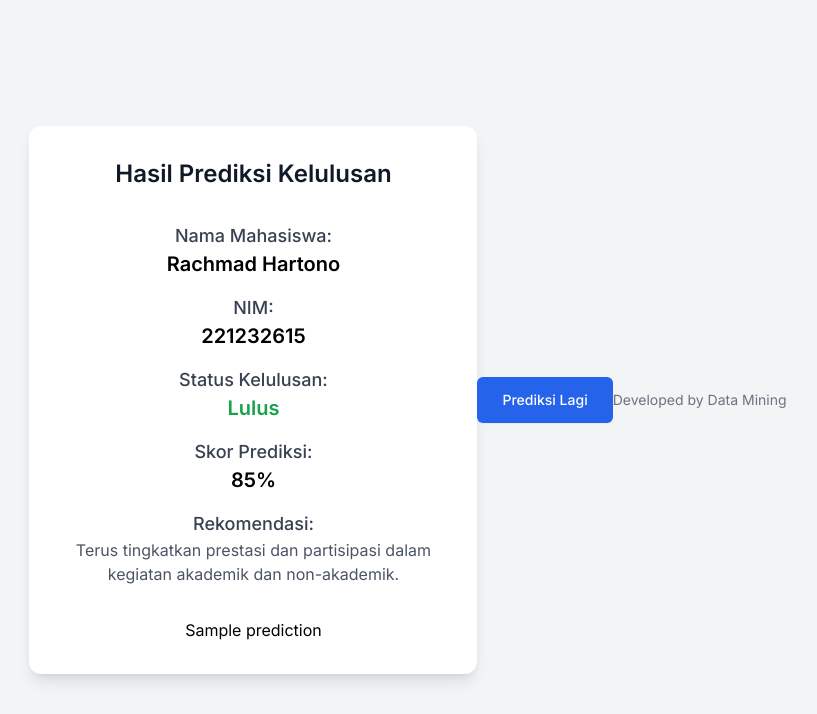
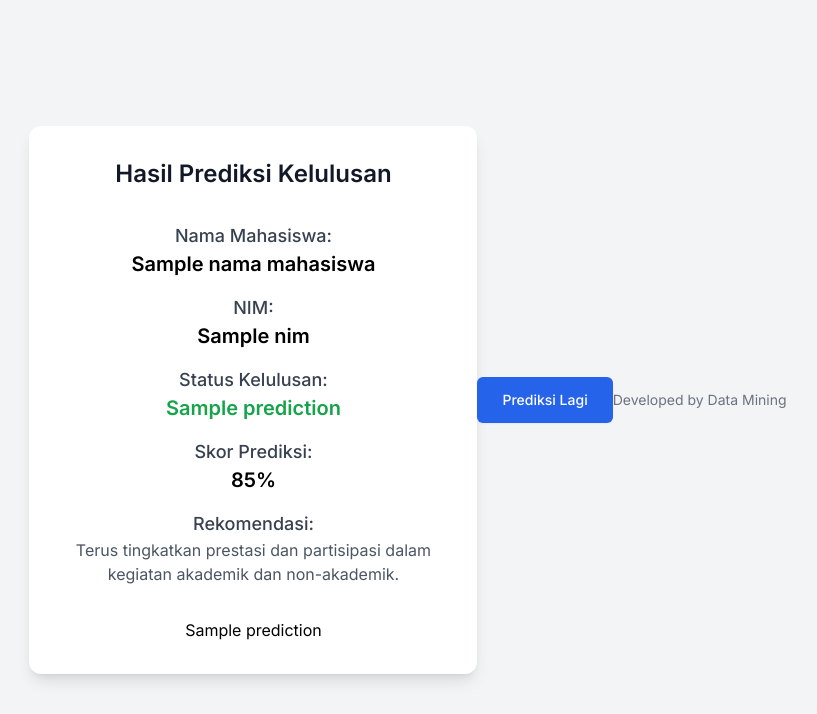
Before and after one commit to rachmadhartono8/students_prediction_webapp-main-final, a Flask app: template templates/graduationscore.html in a window 1280 px wide. Shown: the top 714 px of the page, without its empty margins (232-1049 px from the left). Run offline with Flask 3, Linux system fonts and the light colour scheme; the template is opened without the code that fills it: most values are stand-ins (such as "Sample title", 1, 10 or a date in 2020); some libraries are stand-ins or nearby versions.

Commit message:
final developer

```diff
--- a/app.py
+++ b/app.py
@@ -19,37 +19,24 @@ def index():
 @app.route("/output", methods=["POST", "GET"])
 def output():
     if request.method == 'POST':
-        # Retrieve form data
+        nama_mahasiswa = request.form['nama_mahasiswa']
+        nim = request.form['nim']
         ipk_kum = float(request.form['ipk_kum'])
         if ipk_kum >= 3.0:
             prediction = 'Lulus Tepat Waktu'
         elif ipk_kum <= 2.9:
-            prediction = 'Tidak lulus'
+            prediction = 'Tidak lulus Tepat Waktu'
         else:
             prediction = 'Unknown'
-        # print("error")
 
-        return render_template('output.html', prediction=prediction)
+        return render_template('output.html', nama_mahasiswa=nama_mahasiswa, nim=nim, ipk_kum=ipk_kum, prediction=prediction)
 
 
-        # return render_template('graduationscore.html', prediction=prediction)
-
-        # try:
-        #     prediction = students_pred(ipk_kum)
-        #     return render_template('graduationscore.html', prediction=prediction)
-        # except ValueError:
-        #     return render_template('graduationscore.html')
-
-
-# prediction-model
 def students_pred(ipk_kum):
-    # Load the model
     model = pickle.load(open('model.pkl','rb'))
 
-    # Predictions
     result = model.predict([[ipk_kum]])
 
-    # Output
     if result[0] == 1:
         pred = 'Lulus Tepat Waktu'
     else:
--- a/templates/graduationscore.html
+++ b/templates/graduationscore.html
@@ -17,15 +17,15 @@
         <div class="space-y-4">
             <div class="text-center">
                 <h2 class="text-lg font-medium text-gray-700">Nama Mahasiswa:</h2>
-                <p class="text-xl font-semibold">Rachmad Hartono</p>
+                <p class="text-xl font-semibold">{{ nama_mahasiswa }}</p>
             </div>
             <div class="text-center">
                 <h2 class="text-lg font-medium text-gray-700">NIM:</h2>
-                <p class="text-xl font-semibold">221232615</p>
+                <p class="text-xl font-semibold">{{ nim }}</p>
             </div>
             <div class="text-center">
                 <h2 class="text-lg font-medium text-gray-700">Status Kelulusan:</h2>
-                <p class="text-xl font-semibold text-green-600">Lulus</p>
+                <p class="text-xl font-semibold text-green-600">{{ prediction }}</p>
             </div>
             <div class="text-center">
                 <h2 class="text-lg font-medium text-gray-700">Skor Prediksi:</h2>
```
Also changed, not shown: templates/output.html (+42 -7 lines), templates/predictiongraduation.html (+5 -3 lines).
